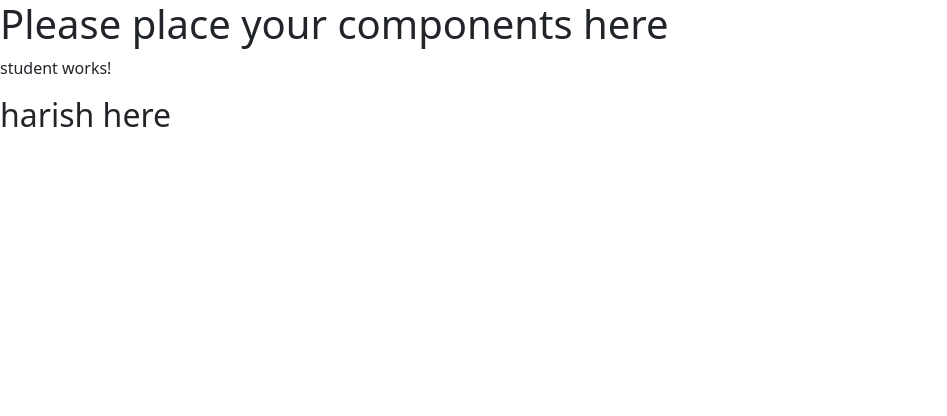
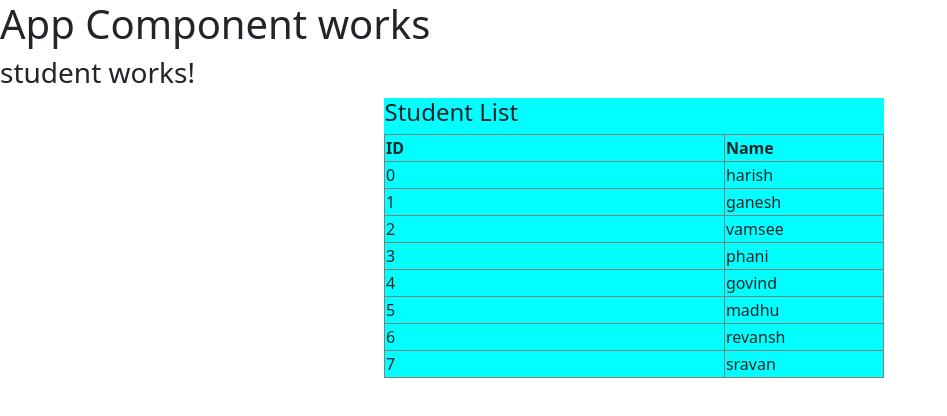
Before and after one commit to vamseeuxd/ng-firebase-feb-2021-project, an Angular app: page / in a window 1280 px wide. Shown: the top 416 px of the page, without its empty margins (0-947 px from the left). Built offline with nearby package versions, Linux system fonts and the light colour scheme.

Commit message:
studentlist

```diff
--- a/src/app/app.component.html
+++ b/src/app/app.component.html
@@ -1,3 +1,2 @@
-<h1>Please place your components here</h1>
-<app-student></app-student>
-<h2>harish here</h2>
+<h1>App Component works</h1>
+<app-student [names]="studentList"></app-student>
--- a/src/app/app.component.ts
+++ b/src/app/app.component.ts
@@ -7,4 +7,11 @@ import { Component } from '@angular/core';
 })
 export class AppComponent {
   title = 'ng-firebase-feb-project';
+  studentList=[];
+  cosntructor(){}
+
+  ngOnInit(){
+      this.studentList=['harish','ganesh','vamsee','phani','govind','madhu','revansh','sravan']
+  }
+
 }
--- a/src/app/feature/student/student.component.html
+++ b/src/app/feature/student/student.component.html
@@ -1 +1,16 @@
-<p>student works!</p>
+<h3>student works!</h3>
+<div class="stu-table"><table  style="width:500px" class="table-bordered table-stripped table-lg">
+<thead>
+<h4>Student List</h4>
+</thead>
+<tbody>
+<tr>
+   <th>ID</th>
+   <th>Name</th>
+</tr>
+<tr *ngFor="let name of names;let i=index"  >
+<td>{{i}}</td>
+<td>{{name}}</td>
+</tr>
+</tbody>
+</table></div>
--- a/src/app/feature/student/student.component.scss
+++ b/src/app/feature/student/student.component.scss
@@ -0,0 +1,5 @@
+.stu-table{
+    background-color: cyan;
+    display:inline-block;
+    margin-left:30%;
+}
--- a/src/app/feature/student/student.component.ts
+++ b/src/app/feature/student/student.component.ts
@@ -1,4 +1,4 @@
-import { Component, OnInit } from '@angular/core';
+import { Component, OnInit,Input } from '@angular/core';
 
 @Component({
   selector: 'app-student',
@@ -6,10 +6,11 @@ import { Component, OnInit } from '@angular/core';
   styleUrls: ['./student.component.scss']
 })
 export class StudentComponent implements OnInit {
-
+@Input() names;
   constructor() { }
 
   ngOnInit(): void {
+
   }
 
 }
```
